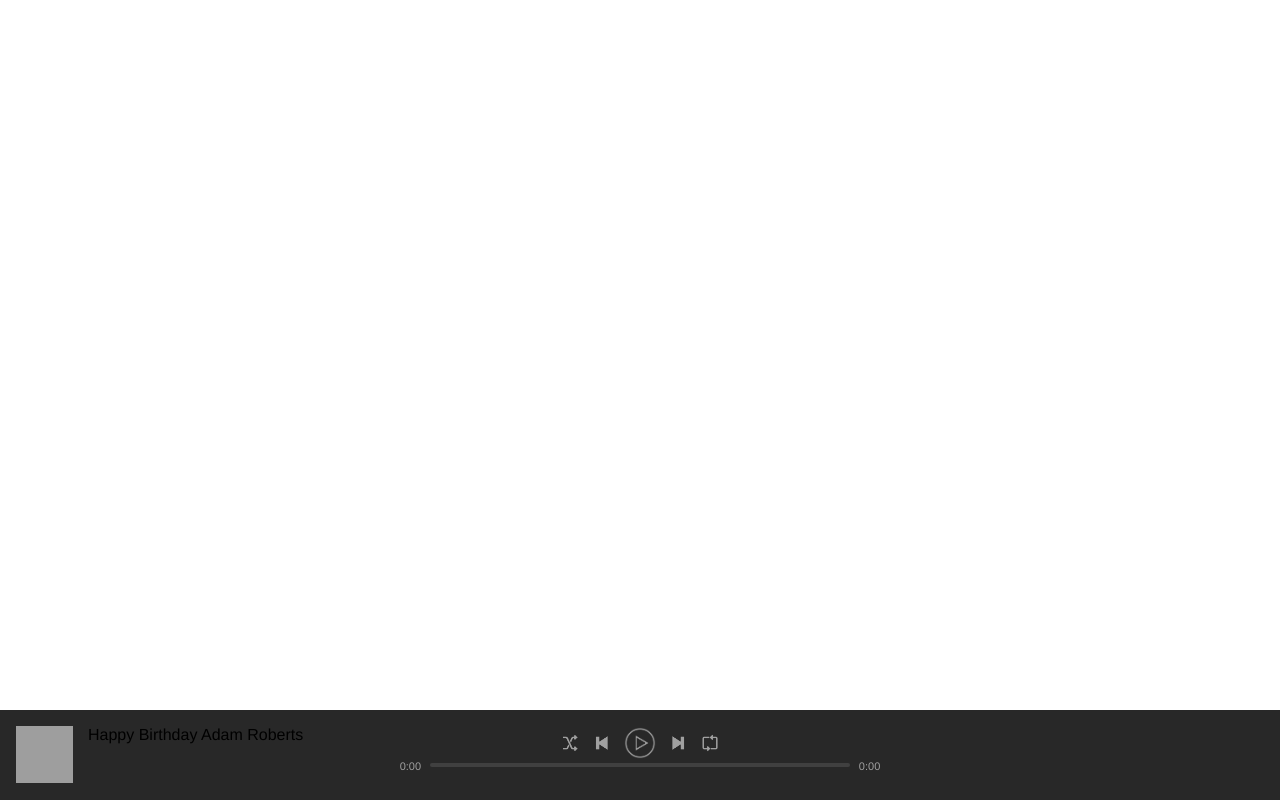
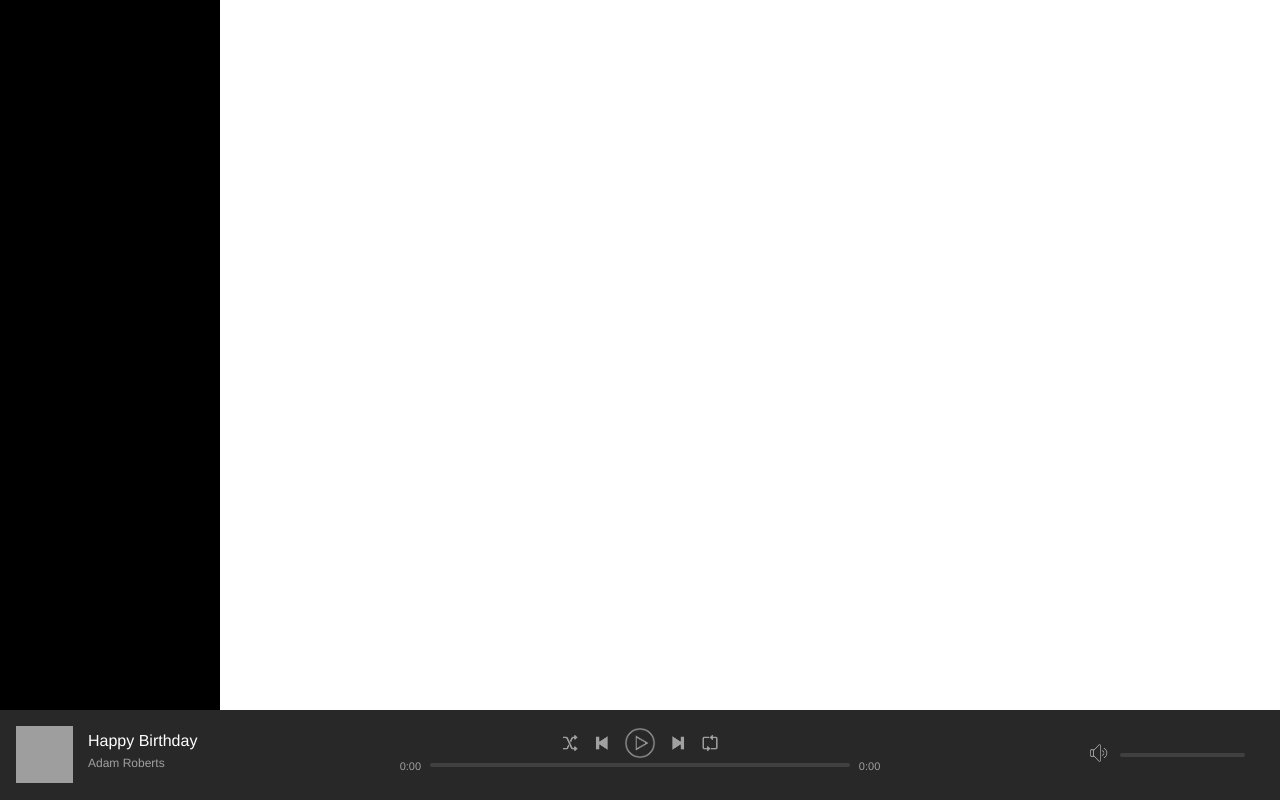
Before and after one commit to adamroberts91/Sturimo, a PHP site: page / in a window 1280 px wide. Run offline with PHP 8.4, Linux system fonts and the light colour scheme; the visitor is signed in with stand-in values (Sample User, id 1); grey boxes are pictures that could not be loaded.

Commit message:
building nav

```diff
--- a/assets/css/style.css
+++ b/assets/css/style.css
@@ -7,6 +7,7 @@ body {
 
 * {
     font-family: "Helvetica Neue", Helvetica, Arial, sans-serif;
+    color: #fff;
 }
 
 #nowPlayingBarContainer {
@@ -30,6 +31,11 @@ body {
     min-width: 180px;
 }
 
+#nowPlayingRight {
+    position: relative;
+    margin-top: 16px;
+}
+
 #nowPlayingCenter {
     width: 40%;
     max-width: 800px;
@@ -48,7 +54,7 @@ body {
     display: table;
 }
 
-.buttons .controlButton {
+.controlButton {
     background-color: transparent;
     border: none;
     vertical-align: middle;
@@ -112,3 +118,42 @@ body {
     float: left;
     background-size: cover;
 }
+
+.trackInfo {
+    display: table;
+}
+
+#nowPlayingLeft .trackInfo .trackName {
+    margin: 6px 0;
+    display: inline-block;
+    width: 100%;
+}
+
+#nowPlayingLeft .trackInfo .artistName span {
+    font-size: 12px;
+    color: #A0A0A0;
+}
+
+.volumeBar {
+    width: 180px;
+    position: absolute;
+    right: 0;
+}
+
+.volumeBar .progressBar {
+    width: 125px;
+}
+
+#topContainer {
+    min-height: 100%;
+    width: 100%;
+}
+
+#navBarContainer {
+    background-color: #000;
+    width: 220px;
+    height: 100vh;
+    top: 0;
+    left: 0;
+    position: fixed;
+}
--- a/index.php
+++ b/index.php
@@ -18,6 +18,16 @@ else {
     <link rel="stylesheet" href="assets/css/style.css">
 </head>
 <body>
+    <div id="mainContainer">
+        <div id="topContainer">
+            <div id="navBarContainer">
+                <nav class="navBar">
+                    <a href="index.php" class="logo">
+                        <img src="" alt="">
+                    </a>
+                </nav>
+            </div>
+        </div>
         <div id="nowPlayingBarContainer">
             <div id="nowPlayingBar">
                 <div id="nowPlayingLeft">
@@ -69,9 +79,20 @@ else {
                     </div>
                 </div>
                 <div id="nowPlayingRight">
-
+                    <div class="volumeBar">
+                        <button class="controlButton" title="Volume">
+                            <img src="assets/images/icons/volume.png" alt="Volume">
+                        </button>
+                        <div class="progressBar">
+                            <div class="progressBarBg">
+                                <div class="progress"></div>
                             </div>
                         </div>
                     </div>
+                </div>
+            </div>
+        </div>
+    </div>
+
 </body>
 </html>
```
Lines whose indentation alone changed are shown as unchanged.
